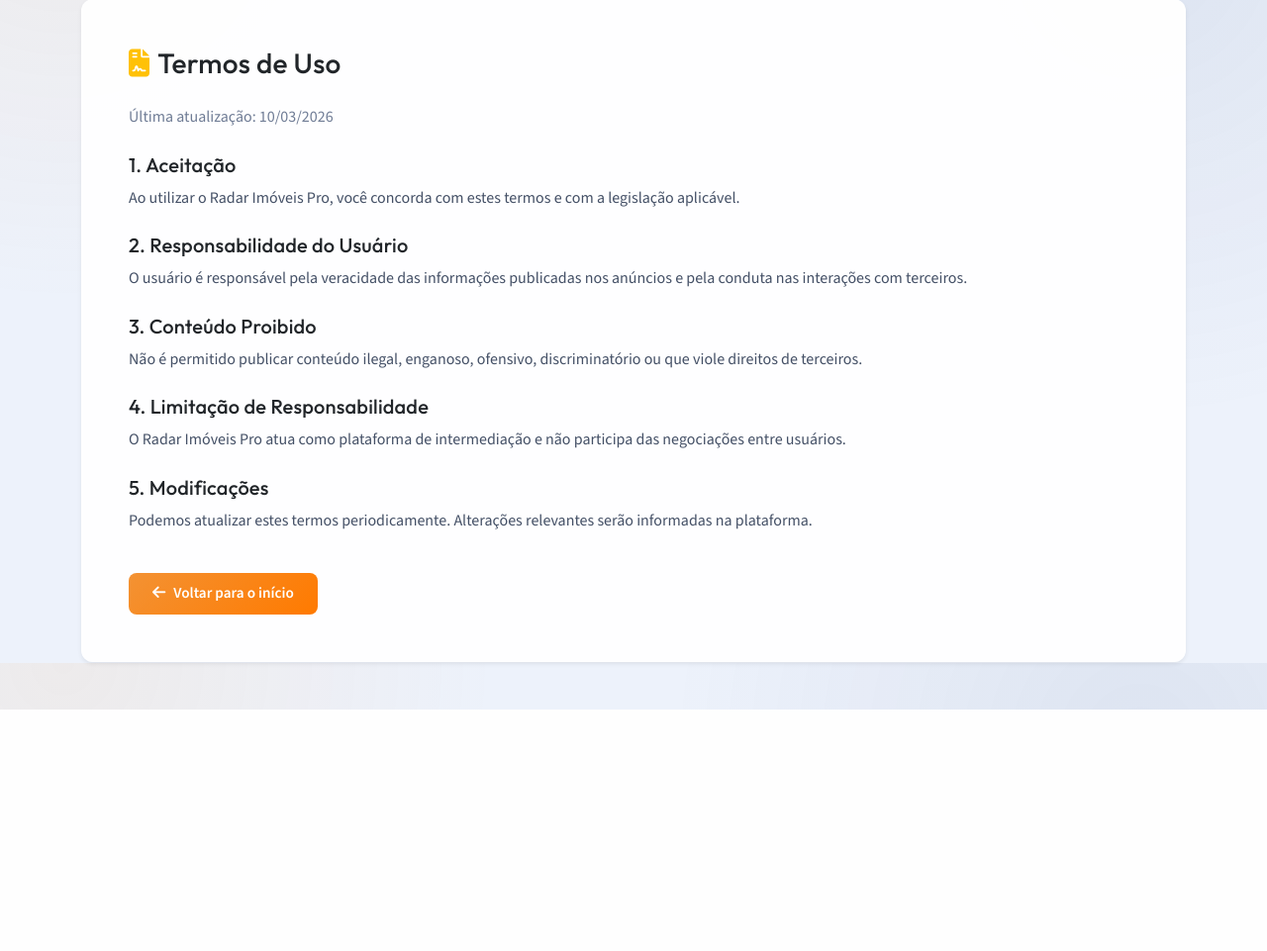
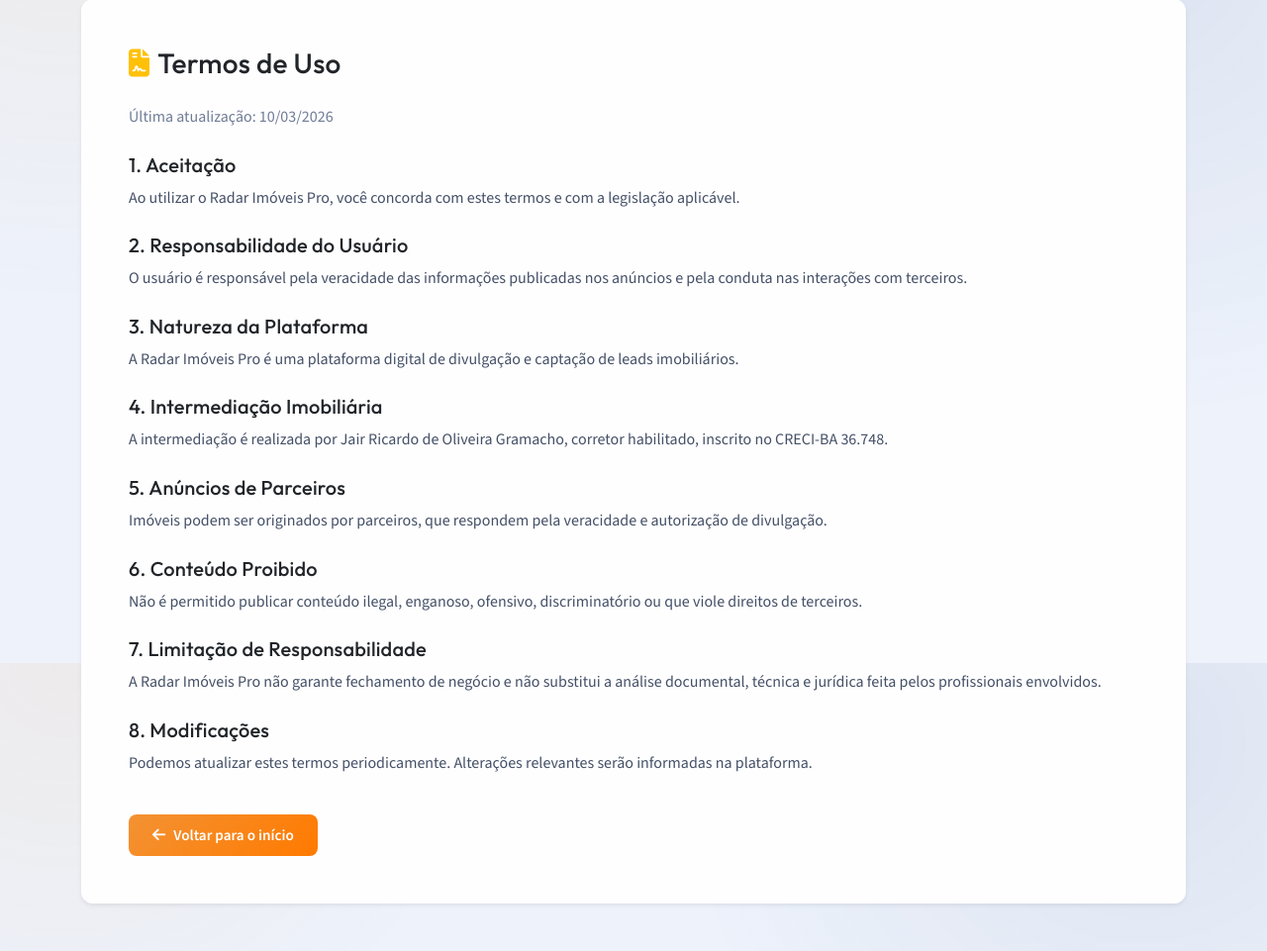
Before and after one commit to jairgramacho/radar-imoveis-pro, a Flask app: page /termos-de-uso in a window 1280 px wide. Shown: the part 130-1091 px from the top of the page at 99% size. Before the commit the page ends 847 px from the top, so only its background shows below. Run offline with Flask 3, Linux system fonts and the light colour scheme; parts of the project's set-up code (start-up, migrations or seed data) failed here and were passed over; some libraries are stand-ins or nearby versions.

Commit message:
docs(juridico): alinha comunicacao da plataforma com atuacao do corretor

```diff
--- a/templates/termos_uso.html
+++ b/templates/termos_uso.html
@@ -23,13 +23,22 @@
                 <h2 class="h5 mt-4">2. Responsabilidade do Usuário</h2>
                 <p>O usuário é responsável pela veracidade das informações publicadas nos anúncios e pela conduta nas interações com terceiros.</p>
 
-                <h2 class="h5 mt-4">3. Conteúdo Proibido</h2>
+                <h2 class="h5 mt-4">3. Natureza da Plataforma</h2>
+                <p>A Radar Imóveis Pro é uma plataforma digital de divulgação e captação de leads imobiliários.</p>
+
+                <h2 class="h5 mt-4">4. Intermediação Imobiliária</h2>
+                <p>A intermediação é realizada por Jair Ricardo de Oliveira Gramacho, corretor habilitado, inscrito no CRECI-BA 36.748.</p>
+
+                <h2 class="h5 mt-4">5. Anúncios de Parceiros</h2>
+                <p>Imóveis podem ser originados por parceiros, que respondem pela veracidade e autorização de divulgação.</p>
+
+                <h2 class="h5 mt-4">6. Conteúdo Proibido</h2>
                 <p>Não é permitido publicar conteúdo ilegal, enganoso, ofensivo, discriminatório ou que viole direitos de terceiros.</p>
 
-                <h2 class="h5 mt-4">4. Limitação de Responsabilidade</h2>
-                <p>O Radar Imóveis Pro atua como plataforma de intermediação e não participa das negociações entre usuários.</p>
+                <h2 class="h5 mt-4">7. Limitação de Responsabilidade</h2>
+                <p>A Radar Imóveis Pro não garante fechamento de negócio e não substitui a análise documental, técnica e jurídica feita pelos profissionais envolvidos.</p>
 
-                <h2 class="h5 mt-4">5. Modificações</h2>
+                <h2 class="h5 mt-4">8. Modificações</h2>
                 <p>Podemos atualizar estes termos periodicamente. Alterações relevantes serão informadas na plataforma.</p>
 
                 <a href="{{ url_for('index', aba='buscar') }}" class="btn btn-primary mt-4">
```
Also changed, not shown: templates/_footer.html (+11 -0 lines), templates/detalhe_imovel.html (+18 -0 lines).
